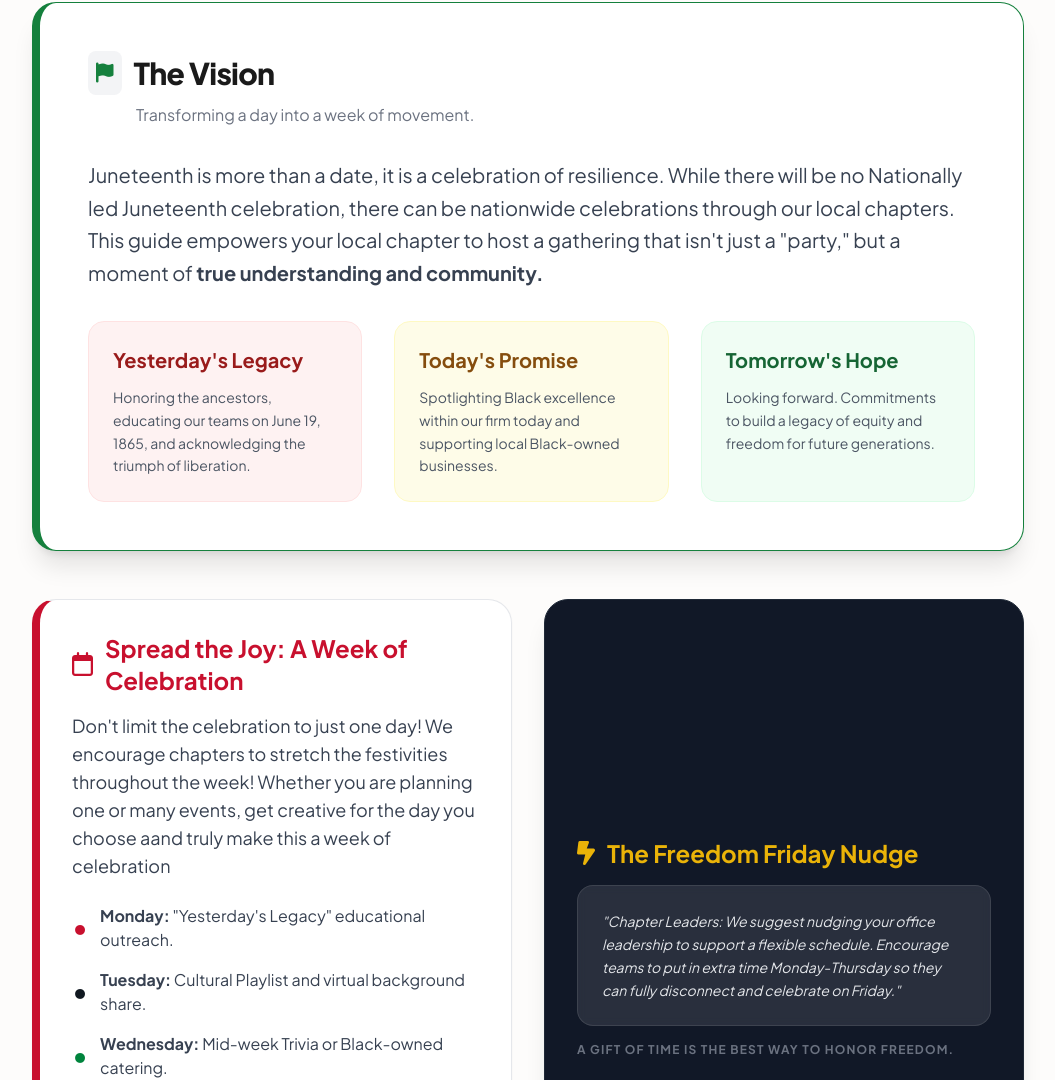
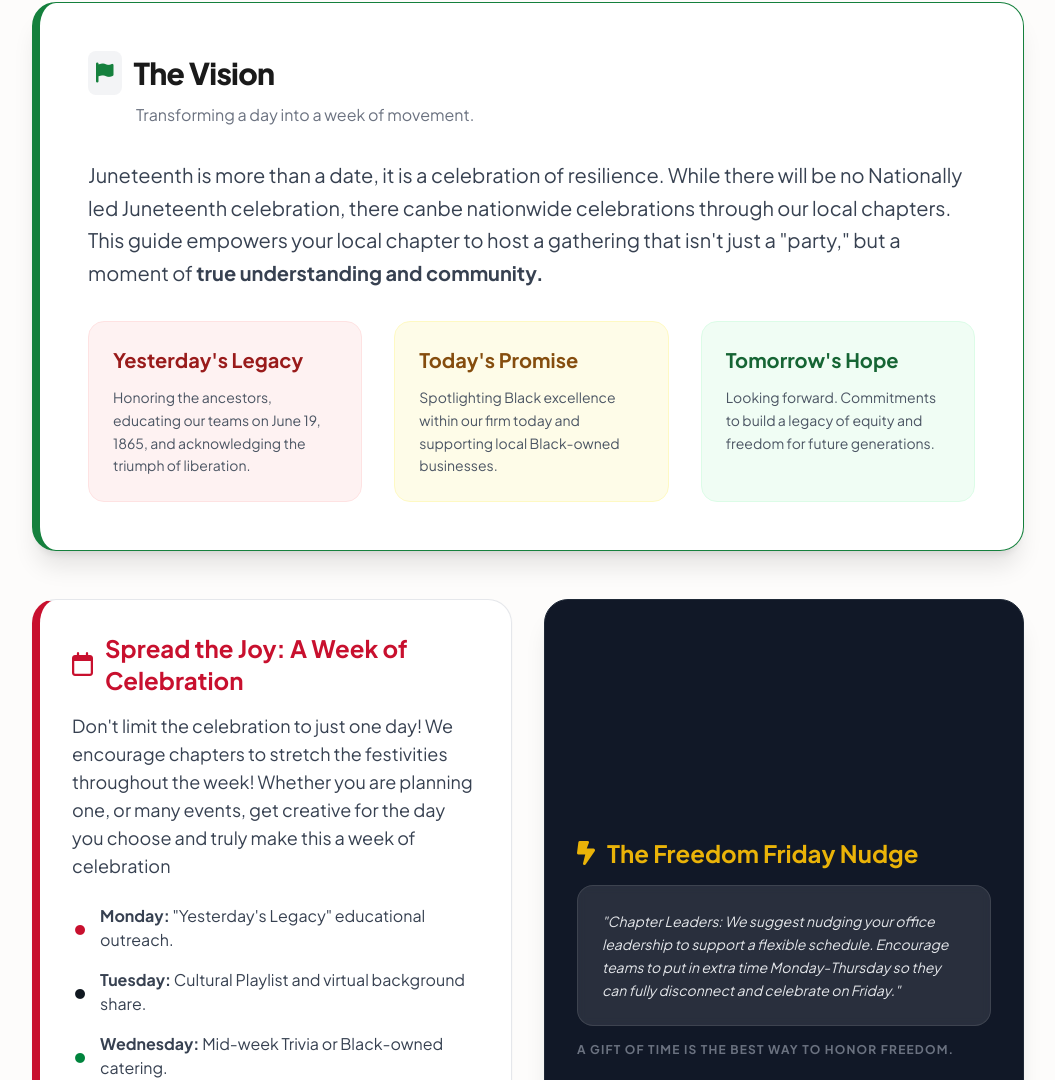
Before and after one commit to tonyfelder-hue/outlook-html, a plain HTML site: page index.html in a window 1280 px wide. Shown: the part 654-1734 px from the top of the page, without its empty margins (112-1167 px from the left). Drawn offline with nearby package versions, Linux system fonts and the light colour scheme.

Commit message:
Fix typos and improve text clarity in index.html

```diff
--- a/index.html
+++ b/index.html
@@ -118,7 +118,7 @@
                     </div>
 
                     <p class="text-xl leading-relaxed text-gray-700 mb-8">
-                        Juneteenth is more than a date, it is a celebration of resilience. While there will be no Nationally led Juneteenth celebration, there can be nationwide celebrations through our local chapters. This guide empowers your local chapter to host a gathering that isn't just a "party," but a moment of <strong>true understanding and community.</strong>
+                        Juneteenth is more than a date, it is a celebration of resilience. While there will be no Nationally led Juneteenth celebration, there <strong.>can</strong.>be nationwide celebrations through our local chapters. This guide empowers your local chapter to host a gathering that isn't just a "party," but a moment of <strong>true understanding and community.</strong>
                     </p>
                     <div class="grid md:grid-cols-3 gap-8">
                         <div class="p-6 rounded-2xl bg-red-50 border border-red-100">
@@ -142,7 +142,7 @@
                             <i class="fa-regular fa-calendar mr-3"></i> Spread the Joy: A Week of Celebration
                         </h3>
                         <p class="text-gray-700 mb-6 text-lg">
-                            Don't limit the celebration to just one day! We encourage chapters to stretch the festivities throughout the week! Whether you are planning one or many events, get creative for the day you choose aand truly make this a week of celebration
+                            Don't limit the celebration to just one day! We encourage chapters to stretch the festivities throughout the week! Whether you are planning one, or many events, get creative for the day you choose and truly make this a week of celebration
                         </p>
                         <ul class="space-y-4 text-base">
                             <li class="flex items-center text-gray-700">
```
